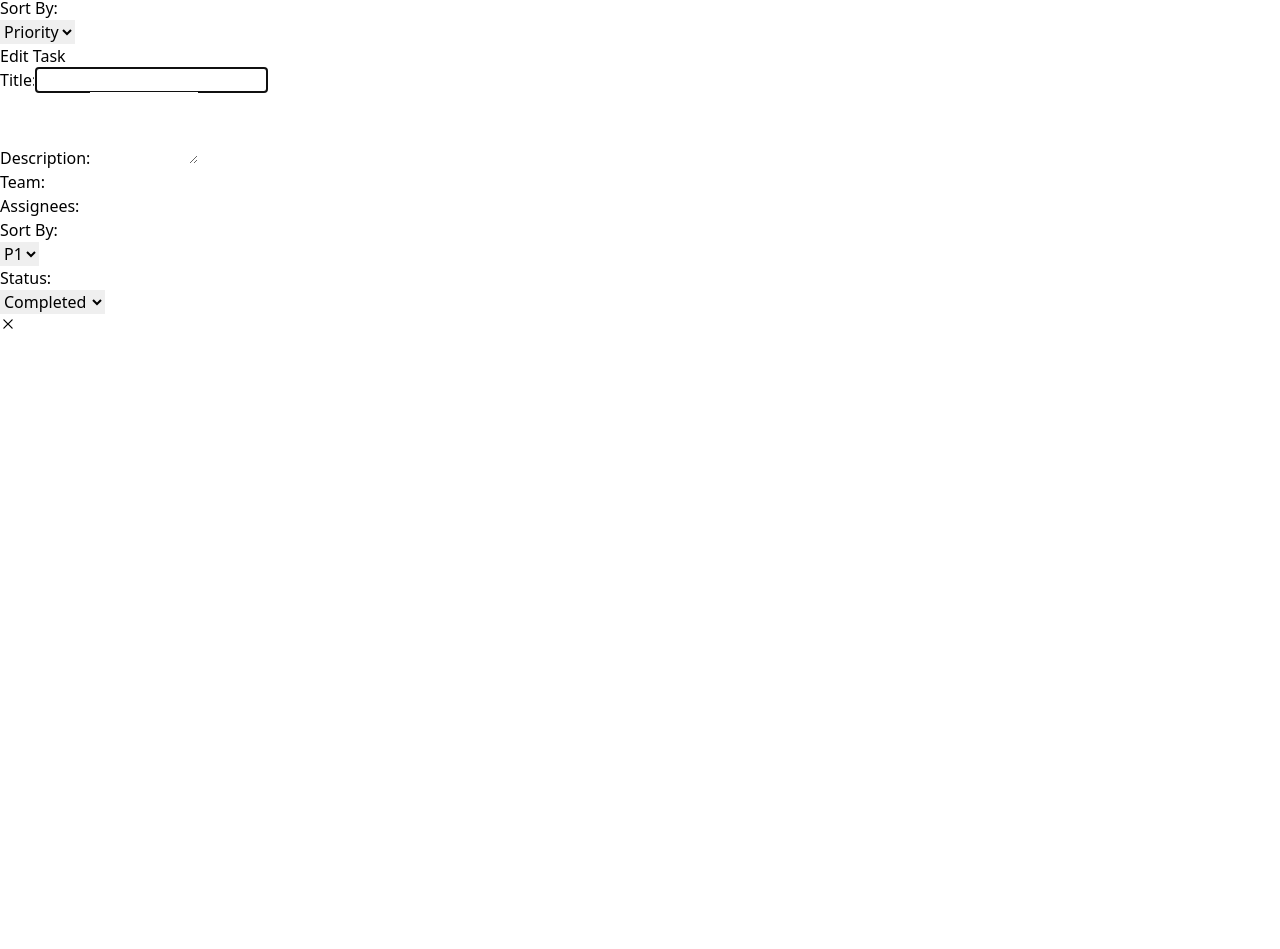
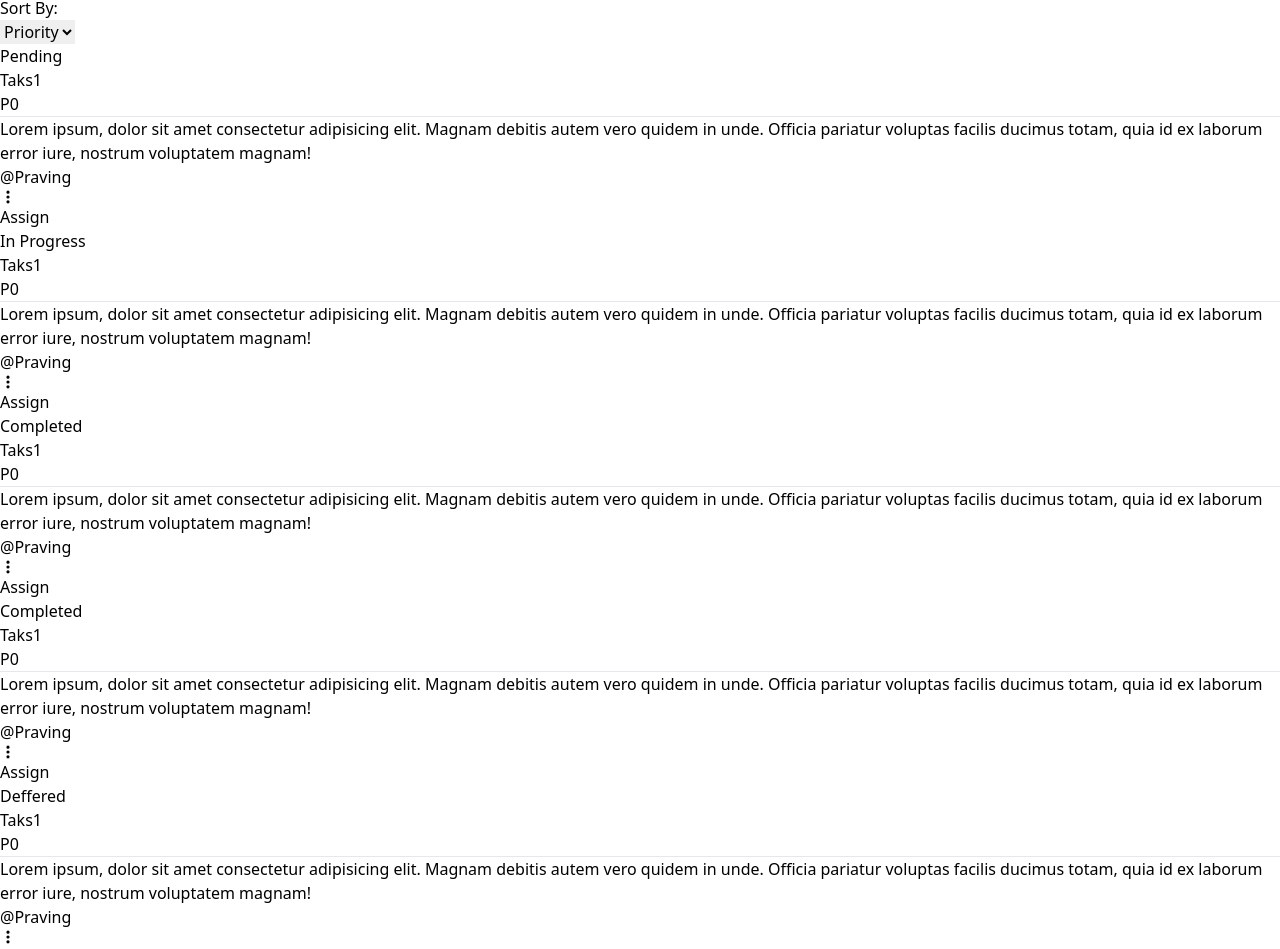
Before and after one commit to Sushil500530/Task_Tracker_Project, a React (Vite) app: page / in a window 1280 px wide. Shown: the part 118-1067 px from the top of the page. Before the commit the page ends 800 px from the top, so only its background shows below. Built offline with nearby package versions, Linux system fonts and the light colour scheme.

Commit message:
add some code and update task card

```diff
--- a/src/components/shared/Modal.jsx
+++ b/src/components/shared/Modal.jsx
@@ -21,9 +21,9 @@ const Modal = ({ isOpen, setIsOpen, children }) => {
                         <Transition.Child as={Fragment} enter="ease-out duration-300" enterFrom="opacity-0 scale-95" enterTo="opacity-100 scale-100" leave="ease-in duration-200" leaveFrom="opacity-100 scale-100" leaveTo="opacity-0 scale-95" >
                             <Dialog.Panel className="w-full max-w-md transform overflow-hidden rounded-2xl bg-white p-6 text-left align-middle shadow-xl transition-all">
                                 {children}
-                                <div className="absolute  top-0 right-0">
+                                <div className="absolute top-2 right-2">
                                     <button type="button" onClick={closeModal} >
-                                        <RxCross2 className='w-10 h-10 bg-gray-200 hover:text-red-500 rounded-full p-2 text-2xl' />
+                                        <RxCross2 className='w-9 h-9 bg-gray-200 hover:text-red-500 rounded-full p-2 text-2xl border border-black' />
                                     </button>
                                 </div>
                             </Dialog.Panel>
--- a/src/pages/Header.jsx
+++ b/src/pages/Header.jsx
@@ -1,10 +1,11 @@
+// import EditTask from "./EditTask";
 import { useState } from "react";
 import Modal from "../components/shared/Modal";
 import CreateTask from "./CreateTask";
-import EditTask from "./EditTask";
+import { HiDotsVertical } from "react-icons/hi";
 
 const Header = () => {
-    let [isOpen, setIsOpen] = useState(true);
+    let [isOpen, setIsOpen] = useState(false);
 
     function openModal() {
         setIsOpen(true)
@@ -24,7 +25,7 @@ const Header = () => {
                     </select>
                     <input type="date" name="date" id="" className="px-2 py-1 rounded" />
                 </div>
-                <button  onClick={openModal} className="px-10 py-1 bg-[#26689a] text-white rounded-md">Add New Task</button>
+                <button onClick={openModal} className="px-10 py-1 bg-[#26689a] text-white rounded-md">Add New Task</button>
             </div>
             {/* sort by priority  */}
             <div className="flex items-center justify-center md:justify-start lg:justify-start gap-5">
@@ -36,12 +37,104 @@ const Header = () => {
                     <option value="p2">P2</option>
                 </select>
             </div>
+            <Modal isOpen={isOpen} setIsOpen={setIsOpen} >
+                <CreateTask />
+            </Modal>
             {/* <Modal isOpen={isOpen} setIsOpen={setIsOpen} >
-            <CreateTask />
+            <EditTask />
             </Modal> */}
-            <Modal isOpen={isOpen} setIsOpen={setIsOpen} >
-            <EditTask />
-            </Modal>
+            <div className="grid grid-cols-5 gap-5 text-white text-[18px]">
+                <div className="bg-white">
+                    <h1 className="w-full rounded-t-md py-2 bg-[#8b8c8e] text-center">Pending</h1>
+                    <div className="flex flex-col w-full gap-5">
+                        <div className="text-black bg-gray-200 shadow-md p-2 m-2">
+                            <div className="flex items-center justify-between">
+                                <h1 className="text-xl font-bold">Taks1</h1>
+                                <h1 className="bg-[#26689a] text-white p-1 rounded">P0</h1>
+                            </div>
+                            <hr className="text-black bg-gray-400 w-full h-[3px] my-3" />
+                            <p>Lorem ipsum, dolor sit amet consectetur adipisicing elit. Magnam debitis autem vero quidem in unde. Officia pariatur voluptas facilis ducimus totam, quia id ex laborum error iure, nostrum voluptatem magnam!</p>
+                            <div className="flex items-center justify-between">
+                                <h1 className="text-xl font-bold">@Praving</h1>
+                                <h1 className="bg-[#26689a] text-white p-1 rounded cursor-pointer"><HiDotsVertical /></h1>
+                            </div>
+                            <h1 className="bg-[#26689a] text-white px-5 py-1 w-2/3 my-3 text-center rounded">Assign</h1>
+                        </div>
+                    </div>
+                </div>
+                <div className="bg-white">
+                    <h1 className="w-full rounded-t-md py-2 bg-[#e49c1d] text-center">In Progress</h1>
+                    <div className="flex flex-col w-full gap-5">
+                        <div className="text-black bg-gray-200 shadow-md p-2 m-2">
+                            <div className="flex items-center justify-between">
+                                <h1 className="text-xl font-bold">Taks1</h1>
+                                <h1 className="bg-[#26689a] text-white p-1 rounded">P0</h1>
+                            </div>
+                            <hr className="text-black bg-gray-400 w-full h-[3px] my-3" />
+                            <p>Lorem ipsum, dolor sit amet consectetur adipisicing elit. Magnam debitis autem vero quidem in unde. Officia pariatur voluptas facilis ducimus totam, quia id ex laborum error iure, nostrum voluptatem magnam!</p>
+                            <div className="flex items-center justify-between">
+                                <h1 className="text-xl font-bold">@Praving</h1>
+                                <h1 className="bg-[#26689a] text-white p-1 rounded cursor-pointer"><HiDotsVertical /></h1>
+                            </div>
+                            <h1 className="bg-[#26689a] text-white px-5 py-1 w-2/3 my-3 text-center rounded">Assign</h1>
+                        </div>
+                    </div>
+                </div>
+                <div className="bg-white">
+                    <h1 className="w-full rounded-t-md py-2 bg-[#45a822] text-center">Completed</h1>
+                    <div className="flex flex-col w-full gap-5">
+                        <div className="text-black bg-gray-200 shadow-md p-2 m-2">
+                            <div className="flex items-center justify-between">
+                                <h1 className="text-xl font-bold">Taks1</h1>
+                                <h1 className="bg-[#26689a] text-white p-1 rounded">P0</h1>
+                            </div>
+                            <hr className="text-black bg-gray-400 w-full h-[3px] my-3" />
+                            <p>Lorem ipsum, dolor sit amet consectetur adipisicing elit. Magnam debitis autem vero quidem in unde. Officia pariatur voluptas facilis ducimus totam, quia id ex laborum error iure, nostrum voluptatem magnam!</p>
+                            <div className="flex items-center justify-between">
+                                <h1 className="text-xl font-bold">@Praving</h1>
+                                <h1 className="bg-[#26689a] text-white p-1 rounded cursor-pointer"><HiDotsVertical /></h1>
+                            </div>
+                            <h1 className="bg-[#26689a] text-white px-5 py-1 w-2/3 my-3 text-center rounded">Assign</h1>
+                        </div>
+                    </div>
+                </div>
+                <div className="bg-white">
+                    <h1 className="w-full rounded-t-md py-2 bg-[#353a74] text-center">Completed</h1>
+                    <div className="flex flex-col w-full gap-5">
+                        <div className="text-black bg-gray-200 shadow-md p-2 m-2">
+                            <div className="flex items-center justify-between">
+                                <h1 className="text-xl font-bold">Taks1</h1>
+                                <h1 className="bg-[#26689a] text-white p-1 rounded">P0</h1>
+                            </div>
+                            <hr className="text-black bg-gray-400 w-full h-[3px] my-3" />
+                            <p>Lorem ipsum, dolor sit amet consectetur adipisicing elit. Magnam debitis autem vero quidem in unde. Officia pariatur voluptas facilis ducimus totam, quia id ex laborum error iure, nostrum voluptatem magnam!</p>
+                            <div className="flex items-center justify-between">
+                                <h1 className="text-xl font-bold">@Praving</h1>
+                                <h1 className="bg-[#26689a] text-white p-1 rounded cursor-pointer"><HiDotsVertical /></h1>
+                            </div>
+                            <h1 className="bg-[#26689a] text-white px-5 py-1 w-2/3 my-3 text-center rounded">Assign</h1>
+                        </div>
+                    </div>
+                </div>
+                <div className="bg-white ">
+                    <h1 className="w-full rounded-t-md py-2 bg-[#f78772] text-center">Deffered</h1>
+                    <div className="flex flex-col w-full gap-5">
+                        <div className="text-black bg-gray-200 shadow-md p-2 m-2">
+                            <div className="flex items-center justify-between">
+                                <h1 className="text-xl font-bold">Taks1</h1>
+                                <h1 className="bg-[#26689a] text-white p-1 rounded">P0</h1>
+                            </div>
+                            <hr className="text-black bg-gray-400 w-full h-[3px] my-3" />
+                            <p>Lorem ipsum, dolor sit amet consectetur adipisicing elit. Magnam debitis autem vero quidem in unde. Officia pariatur voluptas facilis ducimus totam, quia id ex laborum error iure, nostrum voluptatem magnam!</p>
+                            <div className="flex items-center justify-between">
+                                <h1 className="text-xl font-bold">@Praving</h1>
+                                <h1 className="bg-[#26689a] text-white p-1 rounded cursor-pointer"><HiDotsVertical /></h1>
+                            </div>
+                            <h1 className="bg-[#26689a] text-white px-5 py-1 w-2/3 my-3 text-center rounded">Assign</h1>
+                        </div>
+                    </div>
+                </div>
+            </div>
         </div>
     );
 };
```
